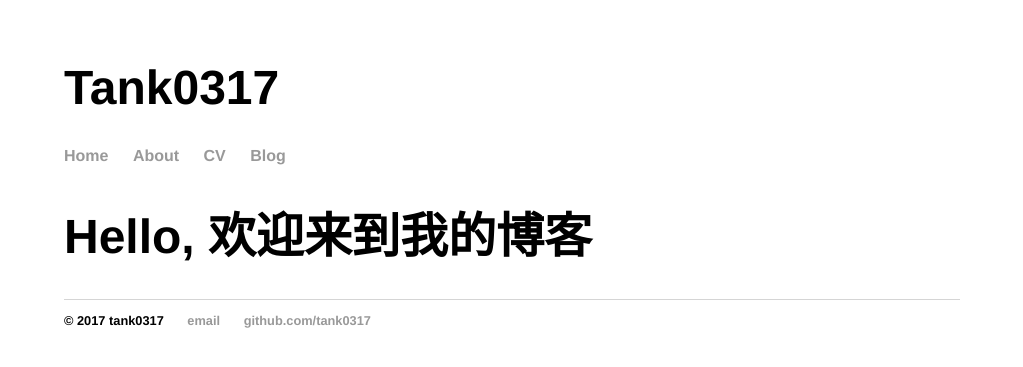
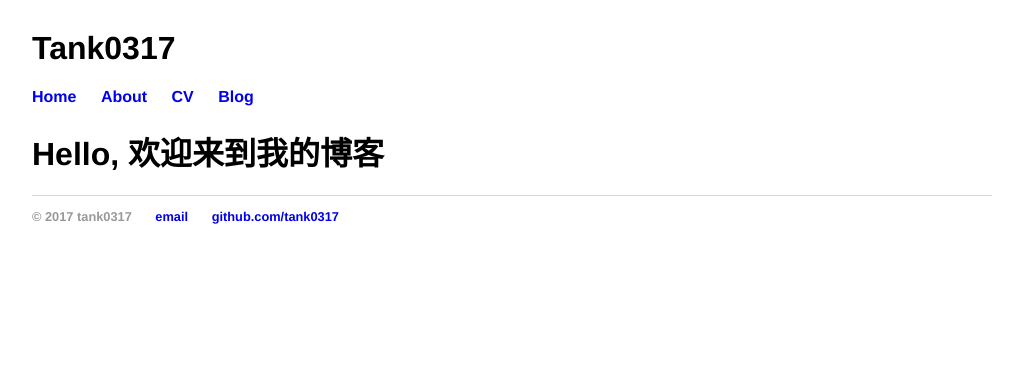
Before and after one commit to tank0317/tank0317.github.io, a Jekyll site: the page built from index.html, in a window 1280 px wide. Shown: the top 367 px of the page, without its empty margins (128-1151 px from the left). Built offline with Jekyll 4.4.1, drawn with Linux system fonts in a browser that asks for light colours.

Commit message:
update main.css

```diff
--- a/css/main.css
+++ b/css/main.css
@@ -1,12 +1,13 @@
 body {
-    margin: 60px auto;
-    width: 70%;
+    margin: 30px auto;
+    width: 75%;
 }
 nav ul, footer ul {
     font-family:'Helvetica', 'Arial', 'Sans-Serif';
     padding: 0px;
     list-style: none;
     font-weight: bold;
+    color: #999;
 }
 nav ul li, footer ul li {
     display: inline;
@@ -14,17 +15,16 @@ nav ul li, footer ul li {
 }
 a {
     text-decoration: none;
-    color: #999;
 }
 a:hover {
     text-decoration: underline;
 }
 h1 {
-    font-size: 3em;
+    font-size: 2em;
     font-family:'Helvetica', 'Arial', 'Sans-Serif';
 }
 p {
-    font-size: 1.5em;
+    font-size: 1em;
     line-height: 1.4em;
     color: #333;
 }
```
